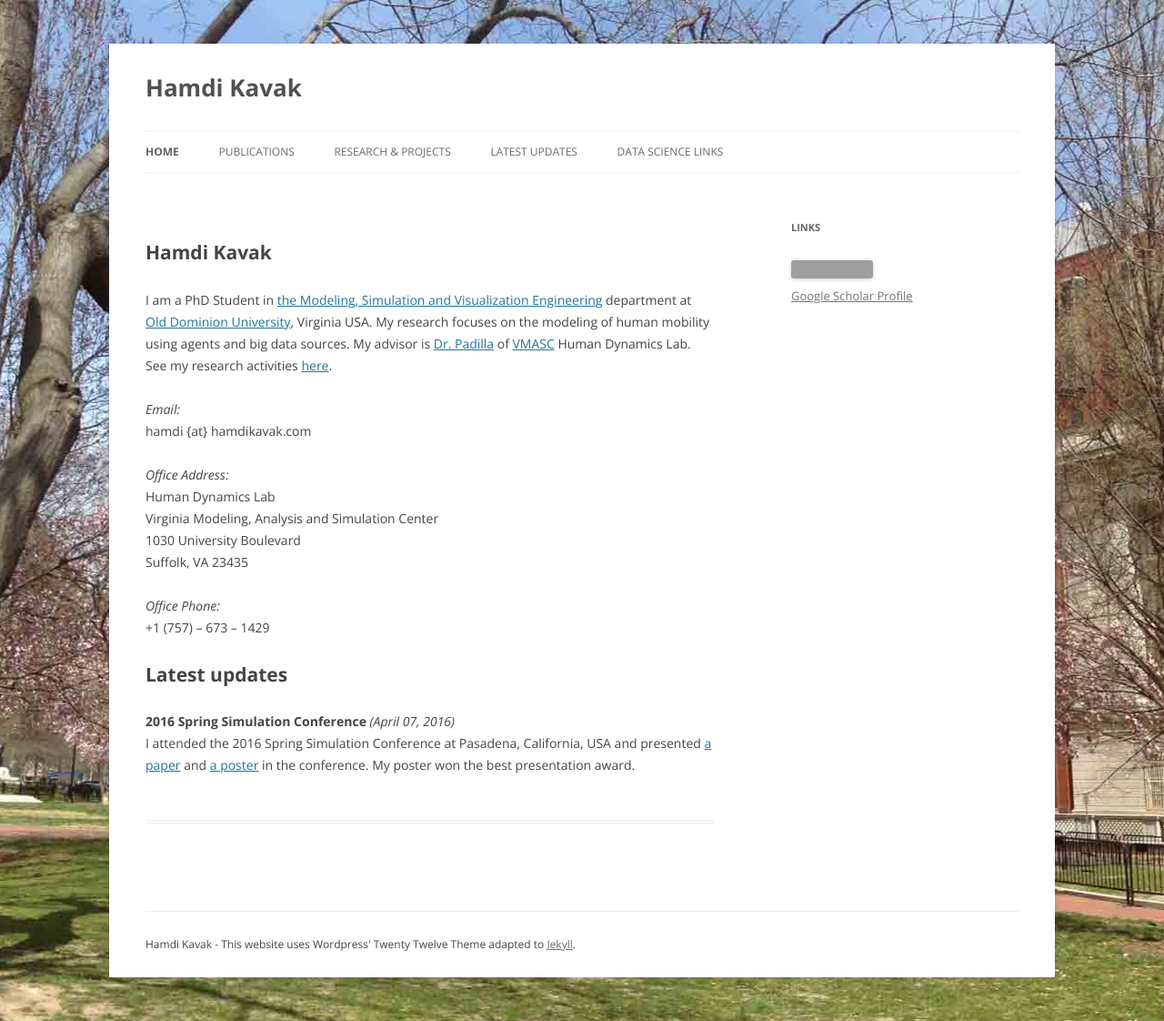
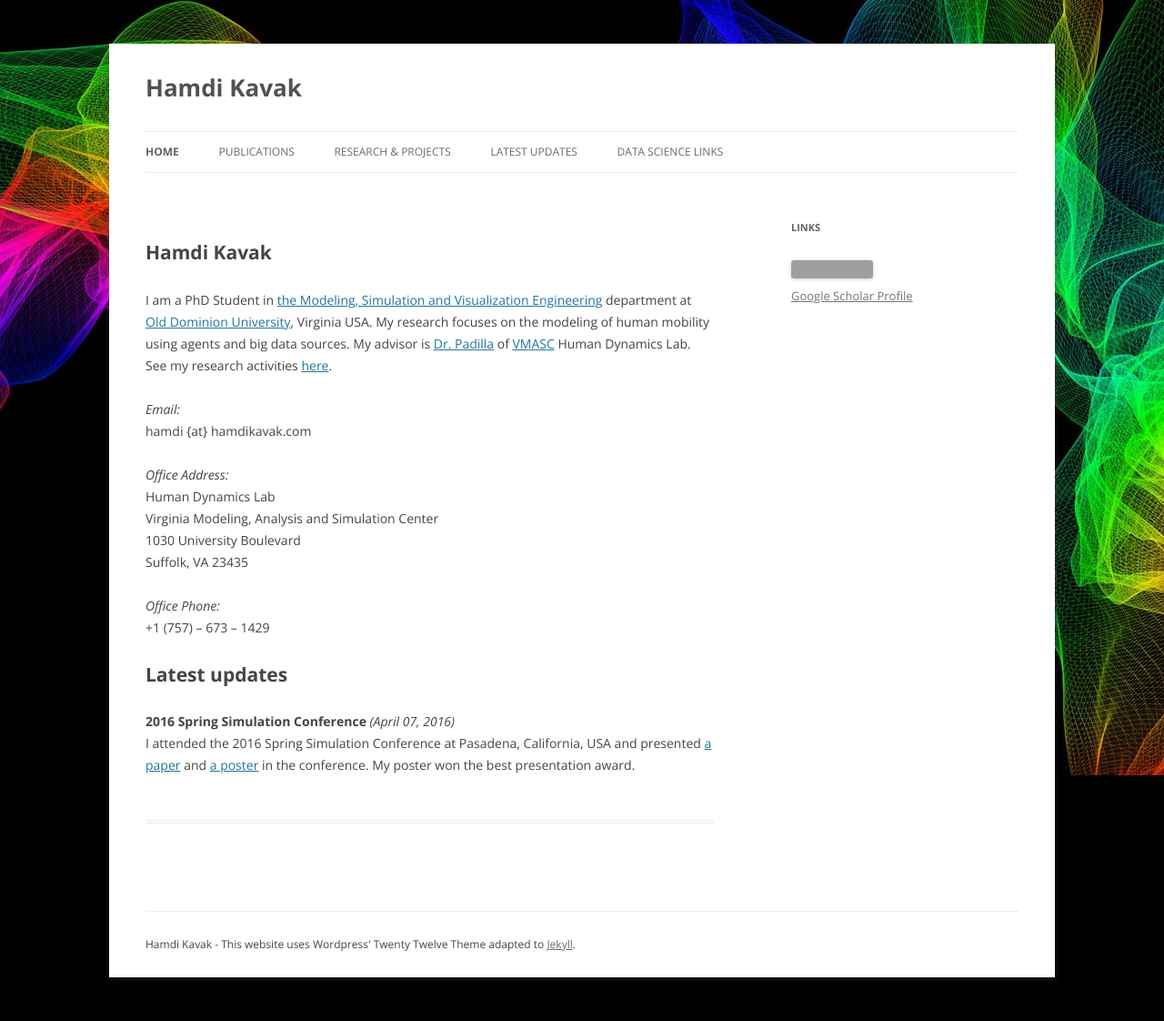
Before and after one commit to hamdikavak/hamdikavak.github.io, a Jekyll site: the page built from index.html, in a window 1280 px wide. Shown: the whole page at 91% size. Built offline with Jekyll 4.4.1, drawn with Linux system fonts in a browser that asks for light colours; nearby versions of some CDN libraries; library files that are not in the unit come from our copies; grey boxes are pictures that could not be loaded.

Commit message:
Update head.html

```diff
--- a/_includes/head.html
+++ b/_includes/head.html
@@ -24,7 +24,15 @@
 <script type='text/javascript' src='{{ site.baseurl }}/wp-includes/js/jquery.js'></script>
 <script type='text/javascript' src='{{ site.baseurl }}/wp-includes/js/jquery-migrate.min.js'></script>
 <style type="text/css" id="custom-background-css">
-body.custom-background { background-color: #e8e8e8; background-image: url('{{ site.baseurl }}/wp-content/uploads/2014/08/2n.jpg'); background-repeat: no-repeat; background-position: top center; background-attachment: fixed; }
+body.custom-background {
+	background-color: #000;
+	background-image: url('{{ site.baseurl }}/wp-content/themes/black.jpg');
+	/* original
+	background-color: #e8e8e8;
+	background-image: url('{{ site.baseurl }}/wp-content/uploads/2014/08/2n.jpg'); */
+	background-repeat: no-repeat; background-position: top center; background-attachment: fixed;
+
+}
 </style>
 </head>
 
```
